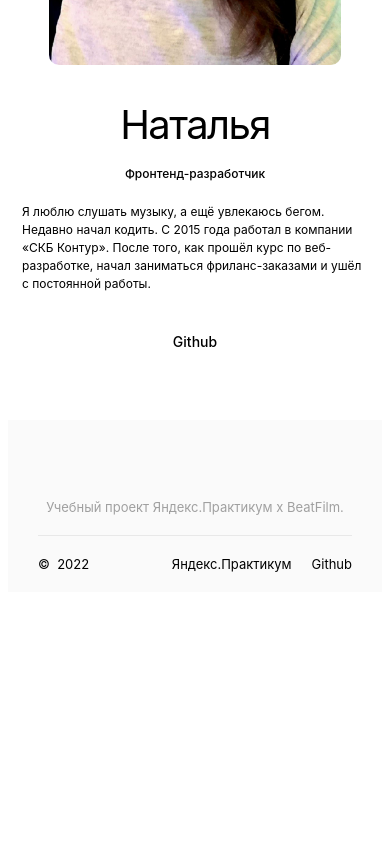
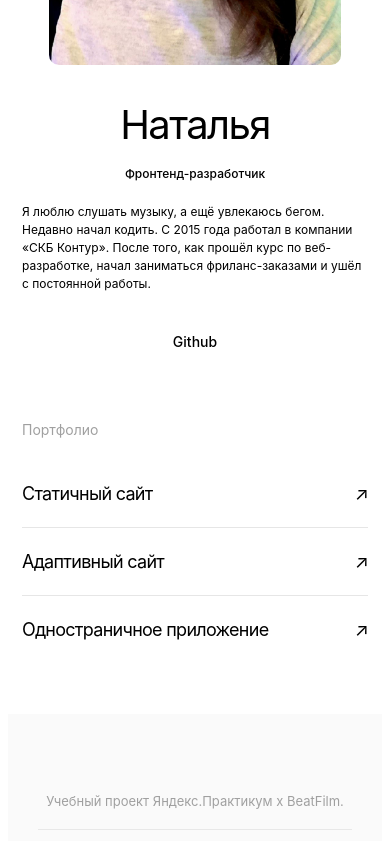
Before and after one commit to NataSolt/movies-explorer-frontend, a React (Create React App) app: page / in a window 390 px wide. Shown: the part 2939-3780 px from the top of the page. Before the commit the page ends 3539 px from the top, so only its background shows below. Built offline with nearby package versions, Linux system fonts and the light colour scheme.

Commit message:
секция portfolio

```diff
--- a/src/components/Main/AboutMe/AboutMe.css
+++ b/src/components/Main/AboutMe/AboutMe.css
@@ -66,7 +66,7 @@
 
 .about-me__image {
   width: 270px;
-  height: 237px;
+  height: 327px;
   border-radius: 10px;
   margin-left: auto;
   object-fit: cover;
@@ -119,7 +119,7 @@
   .about-me__container {
     flex-direction: column-reverse;
     align-items: center;
-    margin: 60px 0 70px 0;
+    margin: 60px 0 0 0;
   }
 
   .about-me__info {
--- a/src/components/Main/Main.js
+++ b/src/components/Main/Main.js
@@ -3,7 +3,7 @@ import Promo from "./Promo/Promo";
 import AboutProject from "./AboutProject/AboutProject";
 import Techs from "./Techs/Techs";
 import AboutMe from "./AboutMe/AboutMe";
-// import Portfolio from "./Portfolio/Portfolio";
+import Portfolio from "./Portfolio/Portfolio";
 
 
 function Main() {
@@ -13,7 +13,7 @@ function Main() {
       <AboutProject />
        <Techs />
       <AboutMe />
-      {/*<Portfolio />  */}
+      <Portfolio />
     </main>
   );
 }
--- a/src/components/Main/Portfolio/Portfolio.css
+++ b/src/components/Main/Portfolio/Portfolio.css
@@ -0,0 +1,90 @@
+.portfolio {
+  margin: 100px 70px 0 70px;
+}
+
+.portfolio__title {
+  font-weight: 400;
+  font-size: 18px;
+  line-height: 20px;
+  color: #a0a0a0;
+  margin: 0;
+}
+
+.portfolio__list {
+  margin: 50px 0 125px 0;
+  padding: 0;
+}
+
+.portfolio__info {
+  list-style-type: none;
+  display: flex;
+  flex-direction: row;
+  flex-wrap: nowrap;
+  border-bottom: 1px solid #e6e6e6;
+  padding-bottom: 19px;
+  margin-bottom: 21px;
+}
+
+.portfolio__info:last-child {
+  border-bottom: none;
+  padding: 0;
+  margin: 0;
+}
+
+.portfolio__link {
+  display: flex;
+  align-items: center;
+  text-decoration: none;
+  color: black;
+  font-weight: 400;
+  font-size: 30px;
+  line-height: 50px;
+  letter-spacing: -0.04em;
+  width: 100%;
+}
+
+.portfolio__link:hover {
+  opacity: 0.7;
+  cursor: pointer;
+}
+
+.portfolio__arrow {
+  margin: 0 0 0 auto;
+}
+
+@media (max-width: 768px) {
+  .portfolio {
+    margin: 90px 50px 0 50px;
+  }
+
+  .portfolio__list {
+    margin-bottom: 90px;
+  }
+
+  .portfolio__info {
+    margin-bottom: 20px;
+  }
+
+  .portfolio__link {
+    font-size: 28px;
+  }
+}
+
+@media (max-width: 420px) {
+  .portfolio {
+    margin: 70px 14px 0 14px;
+  }
+
+  .portfolio__title {
+    font-size: 14px;
+  }
+
+  .portfolio__list {
+    margin: 40px 0 70px 0;
+  }
+
+  .portfolio__link {
+    font-size: 18px;
+    line-height: 28px;
+  }
+}
--- a/src/components/Main/Portfolio/Portfolio.js
+++ b/src/components/Main/Portfolio/Portfolio.js
@@ -0,0 +1,49 @@
+import React from "react";
+import "./Portfolio.css";
+
+function Portfolio() {
+  return (
+    <section className="portfolio">
+      <h2 className="portfolio__title">Портфолио</h2>
+      <ul className="portfolio__list">
+        <li className="portfolio__info">
+          <a
+            href="https://github.com/NataSolt/how-to-learn"
+            className="portfolio__link"
+            target="_blank"
+            rel="noreferrer"
+          >
+            Статичный сайт
+            <p className="portfolio__arrow">&#8599;</p>
+          </a>
+        </li>
+
+        <li className="portfolio__info">
+          <a
+            href="https://github.com/NataSolt/russian-travel"
+            className="portfolio__link"
+            target="_blank"
+            rel="noreferrer"
+          >
+            Адаптивный сайт
+            <p className="portfolio__arrow">&#8599;</p>
+          </a>
+        </li>
+
+        <li className="portfolio__info">
+          <a
+            href="https://solta.nomoredomains.sbs"
+            className="portfolio__link"
+            target="_blank"
+            rel="noreferrer"
+          >
+            Одностраничное приложение
+            <p className="portfolio__arrow">&#8599;</p>
+          </a>
+        </li>
+      </ul>
+    </section>
+  );
+}
+
+export default Portfolio;
```
